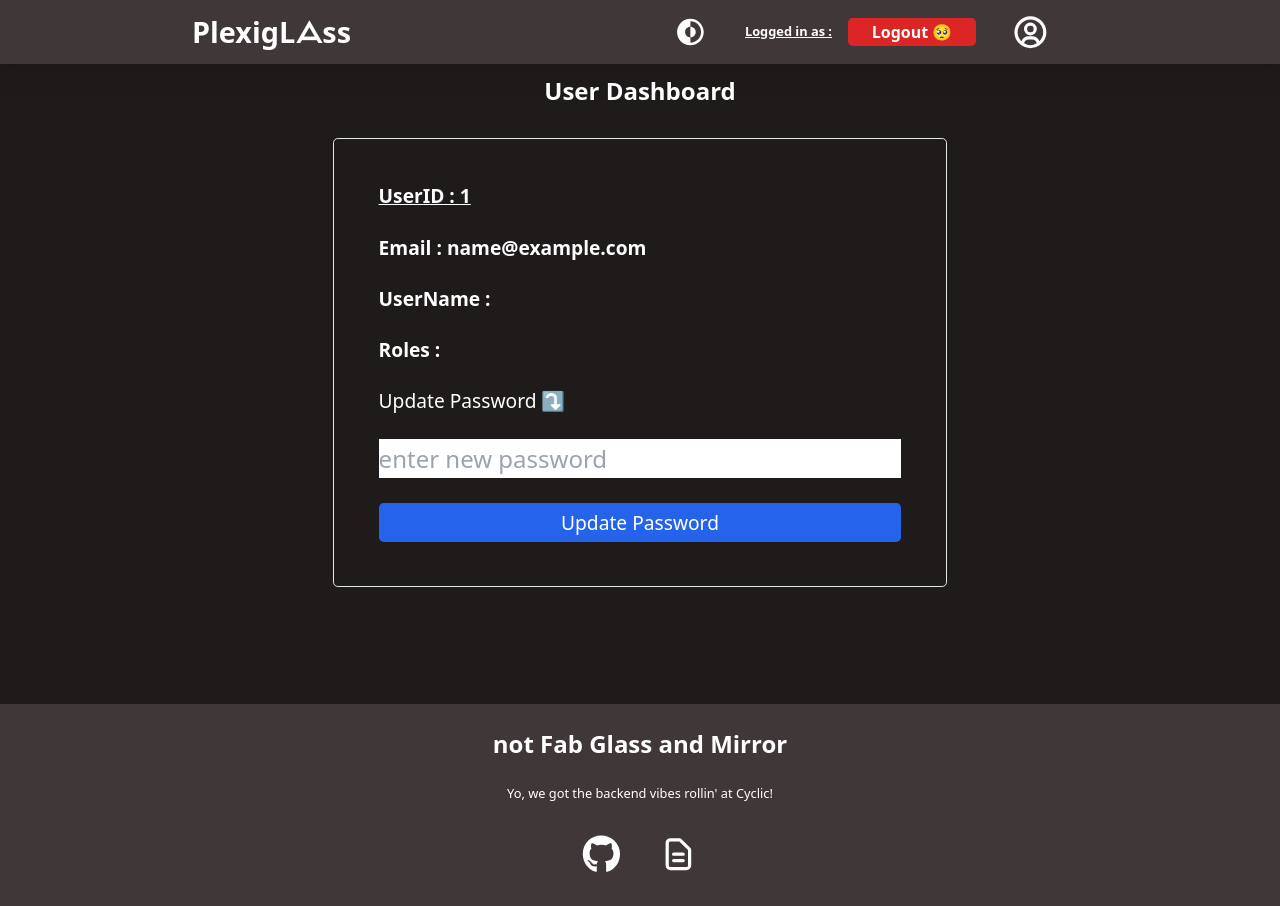
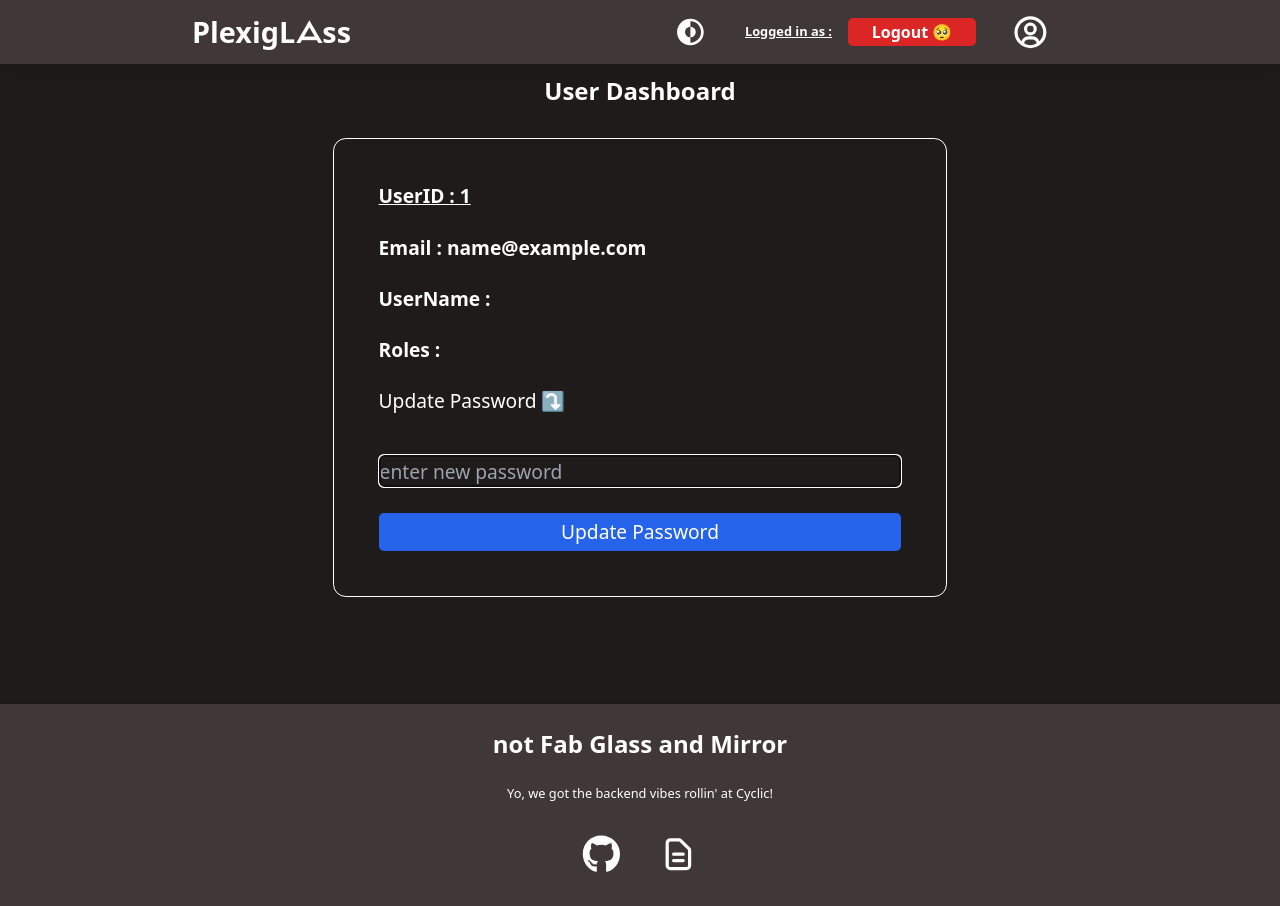
Before and after one commit to AkaAbdullah/plexi2.0, a React (Vite) app in the folder frontend/: page /dashboard in a window 1280 px wide. Built offline with nearby package versions, Linux system fonts and the light colour scheme; sample sign-in values are in the browser's storage.

Commit message:
last commit project ended

```diff
--- a/frontend/src/pages/AddNewOrders.jsx
+++ b/frontend/src/pages/AddNewOrders.jsx
@@ -60,7 +60,6 @@ export const AddNewOrders = () => {
       setTracking(""),
       setCost(""),
       setOrderDetails([]);
-    window.location.reload(false);
   };
 
   const [orderNo, setOrderNo] = useState("");
--- a/frontend/src/pages/UserProfile.jsx
+++ b/frontend/src/pages/UserProfile.jsx
@@ -8,6 +8,7 @@ export const UserProfile = () => {
   const navigate = useNavigate();
   const dispatch = useDispatch();
   const { user } = useSelector((state) => state.auth);
+  const { darkMode } = useSelector((state) => state.theme);
 
   const [password, setPassword] = useState("");
   const data = {
@@ -25,9 +26,17 @@ export const UserProfile = () => {
     <>
       <Toaster position="top-right" reverseOrder={false} />
 
-      <section className="mx-auto flex h-screen flex-col text-white container items-center gap-10 py-4 z-10 max-w-6xl ">
+      <section
+        className={`mx-auto flex h-screen ${
+          darkMode ? "text-white" : "text-black"
+        } flex-col container items-center gap-10 py-4 z-10 max-w-6xl `}
+      >
         <p className="text-3xl font-bold text-center  ">User Dashboard</p>
-        <div className="border p-14 border-bg-white rounded-md lg:w-2/3 sm:w-fit flex flex-col gap-8">
+        <div
+          className={`border p-14 ${
+            darkMode ? "border-white" : "border-black"
+          }  rounded-2xl lg:w-2/3 sm:w-fit flex flex-col gap-8`}
+        >
           <p className="lg:text-2xl sm:text-xl font-semibold underline ">
             UserID : {user._id}
           </p>
@@ -45,9 +54,14 @@ export const UserProfile = () => {
             type="password"
             required
             value={password}
+            autoFocus
             name="password"
             placeholder="enter new password"
-            className="h-12 text-black text-3xl"
+            className={`h-10 mt-5 bg-transparent focus:bg-transparent    border rounded-md text-2xl ${
+              darkMode
+                ? "border-white"
+                : "border-black text-black focus:text-black"
+            } `}
             onChange={(e) => setPassword(e.target.value)}
           />
           <button
```
